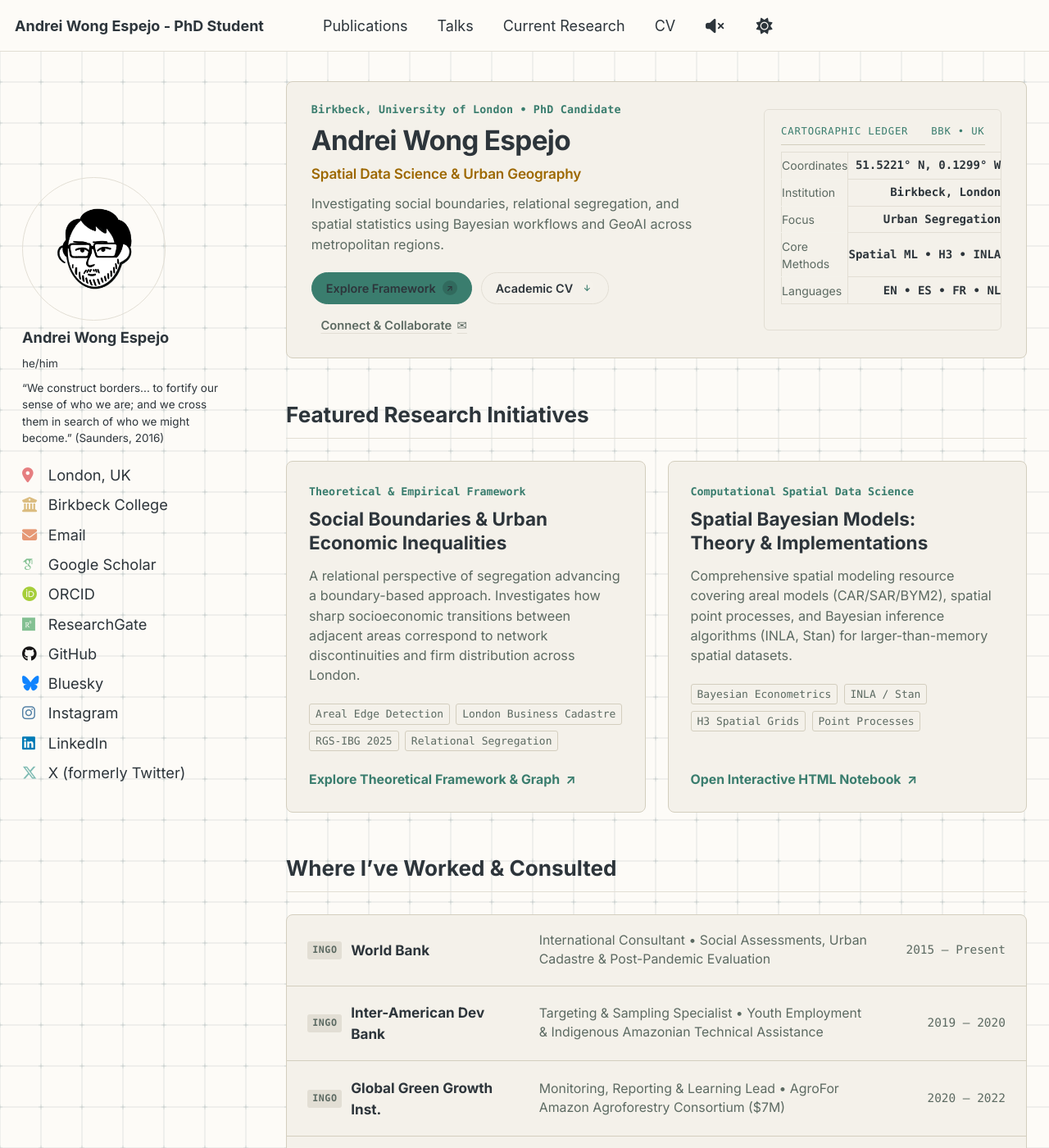
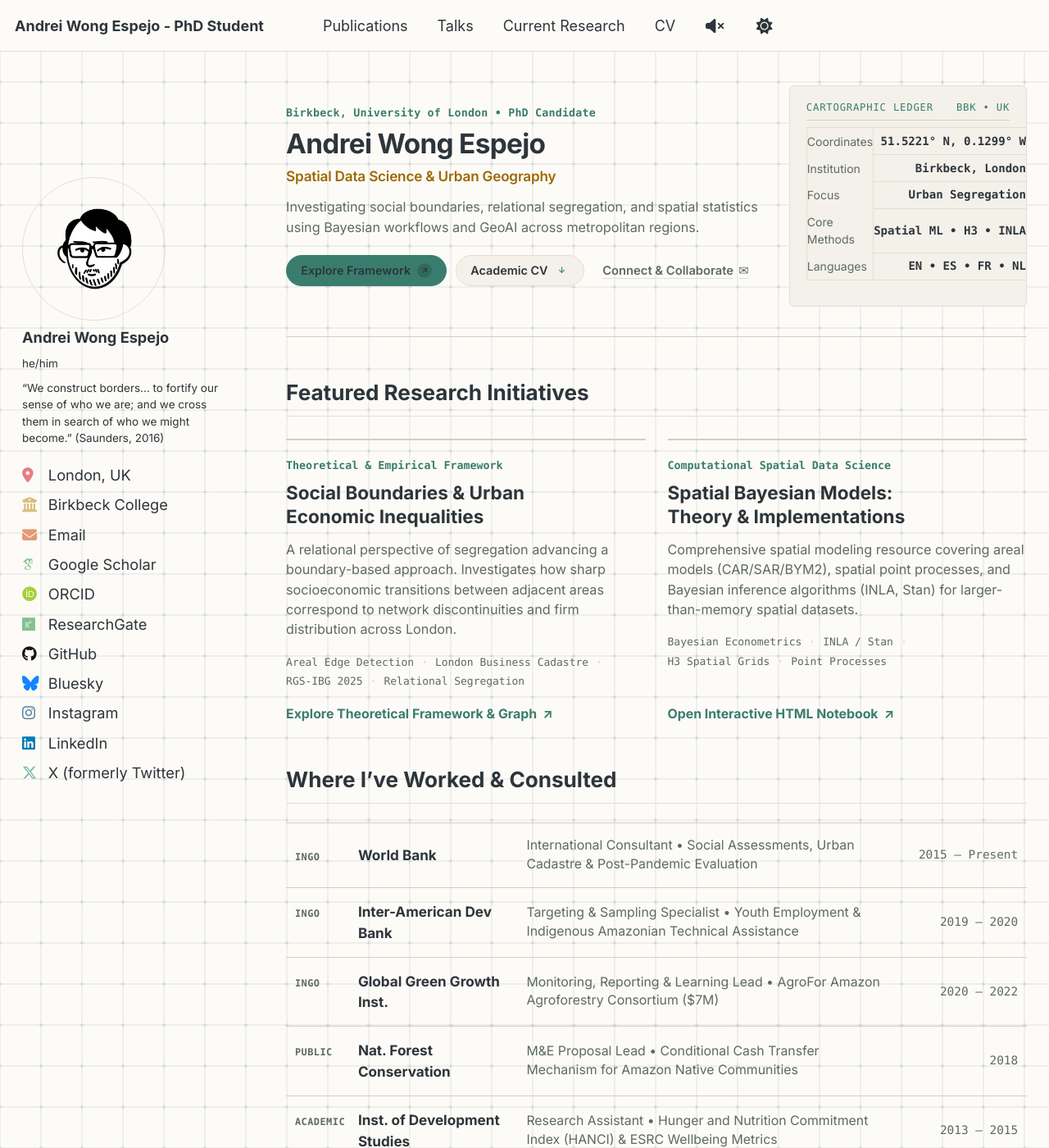
Before and after one commit to Andrei-WongE/Andrei-Wong.github.io, a Jekyll site: the page built from _pages/about.md, in a window 1280 px wide and 1400 px high. Shown: the whole window at 82% size. Built offline with Jekyll 4.4.1, drawn with Linux system fonts in a browser that asks for light colours; some web fonts are replaced; comment, search, counter and statistics services are not loaded.

Commit message:
De-box site layout into hairline Cartographer's Ledger typography

```diff
--- a/_sass/layout/_custom.scss
+++ b/_sass/layout/_custom.scss
@@ -105,13 +105,10 @@ h1, h2, h3 {
    HERO SECTION 2.0 (Asymmetric Editorial Structuralism)
    ========================================================================== */
 .home-hero-v2 {
-    background: var(--global-code-background-color);
-    border: 1px solid var(--global-dark-border-color);
-    border-radius: 8px;
-    padding: 1.35rem 1.65rem;
+    padding: 0.25rem 0 2rem;
     margin-bottom: 2rem;
+    border-bottom: 1px solid var(--global-dark-border-color);
     position: relative;
-    overflow: hidden;
 
     .hero-grid {
         display: grid;
@@ -336,18 +333,18 @@ h1, h2, h3 {
 }
 
 .spotlight-card {
-    background: var(--global-panel-color);
-    border: 1px solid var(--global-dark-border-color);
-    border-radius: 8px;
-    padding: 1.5rem;
+    background: transparent;
+    border: none;
+    border-top: 2px solid var(--global-dark-border-color);
+    border-radius: 0;
+    padding: 1.15rem 0 0;
     display: flex;
     flex-direction: column;
     justify-content: space-between;
-    transition: border-color 0.25s ease, transform 0.25s cubic-bezier(0.32, 0.72, 0, 1);
+    transition: border-color 0.25s ease;
 
     &:hover {
-        border-color: var(--global-link-color);
-        transform: translateY(-2px);
+        border-top-color: var(--global-link-color);
     }
 
     .spotlight-category {
@@ -370,24 +367,26 @@ h1, h2, h3 {
         font-size: 0.9em;
         color: var(--global-text-color-light);
         line-height: 1.5;
-        margin-bottom: 1.25rem;
+        margin-bottom: 1rem;
         flex-grow: 1;
     }
 
     .spotlight-tags {
         display: flex;
         flex-wrap: wrap;
-        gap: 0.4rem;
-        margin-bottom: 1.25rem;
+        gap: 0.25rem 0.5rem;
+        margin-bottom: 1rem;
 
         .spotlight-tag {
             font-family: var(--font-mono, monospace);
             font-size: 0.72em;
-            background: var(--global-code-background-color);
-            border: 1px solid var(--global-dark-border-color);
-            padding: 2px 7px;
-            border-radius: 3px;
             color: var(--global-text-color-light);
+
+            &:not(:last-child)::after {
+                content: "·";
+                margin-left: 0.5rem;
+                color: var(--global-dark-border-color);
+            }
         }
     }
 
@@ -408,31 +407,24 @@ h1, h2, h3 {
 }
 
 /* ==========================================================================
-   WHERE I'VE WORKED & CONSULTED (Mike Litman Style Editorial Ledger)
+   WHERE I'VE WORKED & CONSULTED (Editorial Ledger)
    ========================================================================== */
 .work-ledger {
     display: flex;
     flex-direction: column;
-    margin: 1.5rem 0 2.5rem;
-    border: 1px solid var(--global-dark-border-color);
-    border-radius: 8px;
-    overflow: hidden;
-    background: var(--global-code-background-color);
+    margin: 1.25rem 0 2.5rem;
+    border-top: 1px solid var(--global-dark-border-color);
 
     .work-ledger-row {
         display: grid;
-        grid-template-columns: 260px 1fr 140px;
+        grid-template-columns: 260px 1fr 130px;
         gap: 1.25rem;
         align-items: center;
-        padding: 1.1rem 1.4rem;
+        padding: 0.9rem 0.6rem;
         border-bottom: 1px solid var(--global-dark-border-color);
         transition: background-color 0.2s cubic-bezier(0.32, 0.72, 0, 1);
         text-decoration: none;
         color: inherit;
-
-        &:last-child {
-            border-bottom: none;
-        }
 
         &:hover {
             background: var(--global-panel-color);
@@ -444,25 +436,23 @@ h1, h2, h3 {
 
         @media (max-width: 820px) {
             grid-template-columns: 1fr;
-            gap: 0.4rem;
-            padding: 0.9rem 1rem;
+            gap: 0.35rem;
+            padding: 0.85rem 0.4rem;
         }
 
         .org-cell {
             display: flex;
-            align-items: center;
-            gap: 0.6rem;
+            align-items: baseline;
+            gap: 0.65rem;
 
             .org-badge {
                 font-family: var(--font-mono, monospace);
-                font-size: 0.65em;
+                font-size: 0.66em;
                 text-transform: uppercase;
                 letter-spacing: 0.5px;
-                padding: 2px 6px;
-                border-radius: 3px;
-                background: var(--global-border-color);
+                min-width: 5.5em;
                 color: var(--global-text-color-light);
-                font-weight: 700;
+                font-weight: 600;
                 flex-shrink: 0;
             }
 
@@ -496,30 +486,23 @@ h1, h2, h3 {
 }
 
 /* ==========================================================================
-   COMPUTATIONAL LEDGER (Native replacement for 3rd-party GitHub widgets)
+   COMPUTATIONAL LEDGER (Borderless 3-column index)
    ========================================================================== */
 .computational-ledger {
-    background: var(--global-code-background-color);
-    border: 1px solid var(--global-dark-border-color);
-    border-radius: 8px;
-    padding: 1.5rem;
-    margin: 1.5rem 0 2.5rem;
+    margin: 1.25rem 0 2.5rem;
 
     .ledger-grid-3col {
         display: grid;
-        grid-template-columns: repeat(auto-fit, minmax(285px, 1fr));
-        gap: 1.25rem;
-        margin-top: 1rem;
+        grid-template-columns: repeat(auto-fit, minmax(210px, 1fr));
+        gap: 1.5rem;
     }
 
     .ledger-box {
-        background: var(--global-panel-color);
-        border: 1px solid var(--global-border-color);
-        border-radius: 6px;
-        padding: 1.25rem;
+        border-top: 1px solid var(--global-dark-border-color);
+        padding: 1rem 0 0;
 
         h4 {
-            margin: 0 0 0.8rem;
+            margin: 0 0 0.75rem;
             font-family: var(--font-mono, monospace);
             font-size: 0.72em;
             text-transform: uppercase;
@@ -554,9 +537,8 @@ h1, h2, h3 {
                 .stack-detail {
                     color: var(--global-text-color-light);
                     font-family: var(--font-mono, monospace);
-                    font-size: 0.85em;
+                    font-size: 0.84em;
                     text-align: right;
-                    white-space: nowrap;
                 }
             }
         }
@@ -567,15 +549,13 @@ h1, h2, h3 {
    PUBLICATIONS BANNER & STREAM
    ========================================================================== */
 .publications-lead-banner {
-    background: var(--global-code-background-color);
-    border: 1px solid var(--global-dark-border-color);
-    border-radius: 8px;
-    padding: 1.25rem 1.5rem;
-    margin-bottom: 2rem;
+    border-bottom: 1px solid var(--global-dark-border-color);
+    padding: 0 0 1.25rem;
+    margin-bottom: 1.25rem;
     display: flex;
     justify-content: space-between;
     align-items: center;
-    gap: 1.5rem;
+    gap: 1.25rem;
     flex-wrap: wrap;
 
     .lead-text {
@@ -587,26 +567,22 @@ h1, h2, h3 {
 
     .scholar-badge {
         display: flex;
-        gap: 0.6rem;
+        gap: 0.75rem;
         flex-wrap: wrap;
 
         a {
             display: inline-flex;
             align-items: center;
-            gap: 0.4rem;
-            background: var(--global-panel-color);
-            border: 1px solid var(--global-border-color);
-            padding: 0.4rem 0.8rem;
-            border-radius: 4px;
-            font-size: 0.8em;
+            gap: 0.35rem;
+            font-size: 0.82em;
             font-weight: 600;
             color: var(--global-link-color) !important;
-            text-decoration: none !important;
-            transition: all 0.2s ease;
+            text-decoration: underline !important;
+            text-underline-offset: 4px;
+            transition: color 0.2s ease;
 
             &:hover {
-                border-color: var(--global-link-color);
-                background: var(--global-border-color);
+                color: var(--global-link-color-hover) !important;
             }
         }
     }
@@ -615,7 +591,7 @@ h1, h2, h3 {
 .archive-stream {
     display: flex;
     flex-direction: column;
-    gap: 1.5rem;
+    gap: 0;
 
     .archive__item {
         margin-bottom: 0;
@@ -827,19 +803,18 @@ body.modal-open {
    LEGACY & ARCHIVE ADAPTATIONS
    ========================================================================== */
 .archive__item {
-    background: var(--global-code-background-color);
-    padding: 1.5em;
-    border-radius: 8px;
-    border: 1px solid var(--global-dark-border-color);
-    transition: transform 0.3s cubic-bezier(0.32, 0.72, 0, 1), box-shadow 0.3s ease, border-color 0.3s ease;
-    margin-bottom: 1.5em;
+    background: transparent;
+    padding: 1.25rem 0.5rem;
+    border: none;
+    border-radius: 0;
+    border-bottom: 1px solid var(--global-dark-border-color);
+    transition: background-color 0.2s ease, border-color 0.2s ease;
+    margin-bottom: 0;
     position: relative;
-    overflow: hidden;
 
     &:hover {
-        transform: translateY(-4px);
         background: var(--global-panel-color);
-        border-color: var(--global-link-color);
+        border-bottom-color: var(--global-link-color);
     }
 
     .archive__item-title {
@@ -862,17 +837,15 @@ body.modal-open {
     list-style: none !important;
     padding: 0 !important;
     display: grid;
-    grid-template-columns: repeat(auto-fill, minmax(280px, 1fr));
-    gap: 0;
-    margin: 1.5rem 0;
+    grid-template-columns: repeat(auto-fill, minmax(300px, 1fr));
+    gap: 0 2rem;
+    margin: 1.25rem 0 2.25rem;
     border-top: 1px solid var(--global-dark-border-color);
-    border-left: 1px solid var(--global-dark-border-color);
 
     li {
-        background: var(--global-code-background-color);
-        padding: 1.25rem;
+        background: transparent;
+        padding: 1rem 0.25rem;
         border-radius: 0;
-        border-right: 1px solid var(--global-dark-border-color);
         border-bottom: 1px solid var(--global-dark-border-color);
         transition: background-color 0.2s ease, border-color 0.2s ease;
         margin-bottom: 0 !important;
@@ -881,15 +854,15 @@ body.modal-open {
         overflow: hidden;
 
         &:hover {
-            background: var(--global-border-color);
-            border-color: var(--global-link-color);
+            background: var(--global-panel-color);
+            border-bottom-color: var(--global-link-color);
         }
 
         a {
             text-decoration: none !important;
             font-weight: 700;
             display: block;
-            margin-bottom: 0.5rem;
+            margin-bottom: 0.35rem;
             color: var(--global-link-color);
         }
 
```
